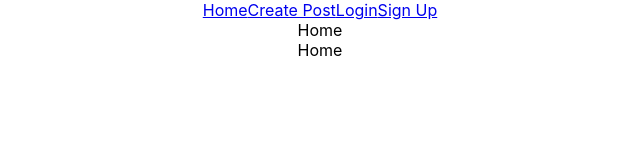
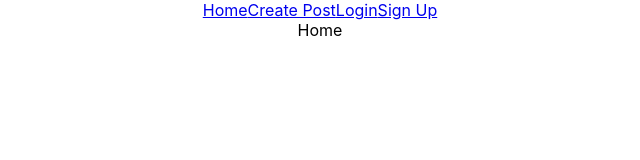
Before and after one commit to BW-Chef-Portfolio-Oct-21-25/front-end, a React (Create React App) app in the folder chefportfolio/: page / in a window 1280 px wide. Shown: the top 160 px of the page, without its empty margins (320-960 px from the left). Built offline with nearby package versions, Linux system fonts and the light colour scheme.

Commit message:
Altered navbar, initial project file scaffold

```diff
--- a/chefportfolio/src/App.js
+++ b/chefportfolio/src/App.js
@@ -1,7 +1,5 @@
 import React from 'react';
 import './App.css';
-import Home from './components/Home';
-import CreatePost from './components/CreatePost';
 import { BrowserRouter as Router} from 'react-router-dom';
 import Navbar from './components/Navbar';
 
@@ -10,7 +8,6 @@ function App() {
     <Router>
     <div className="App">
       <Navbar />
-      <Home />
     </div>
     </Router>
   );
--- a/chefportfolio/src/components/Navbar.jsx
+++ b/chefportfolio/src/components/Navbar.jsx
@@ -1,6 +1,6 @@
 import React from "react";
 import { Link, Route } from "react-router-dom";
-import Home from "./Home";
+import { Home } from "./Home";
 import { CreatePost } from './CreatePost';
 import { Login } from './Login';
 import { SignUp } from './SignUp';
```
